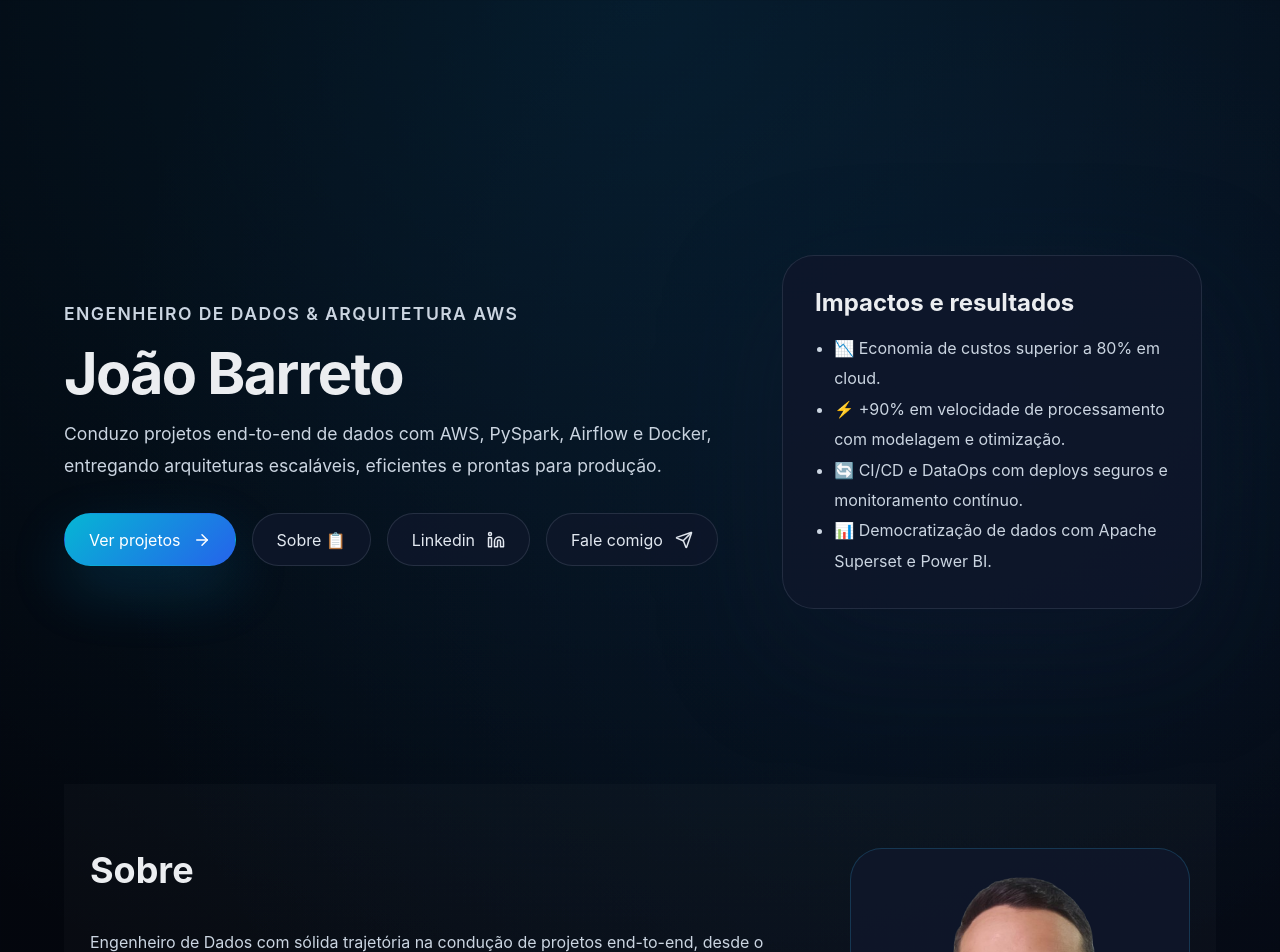
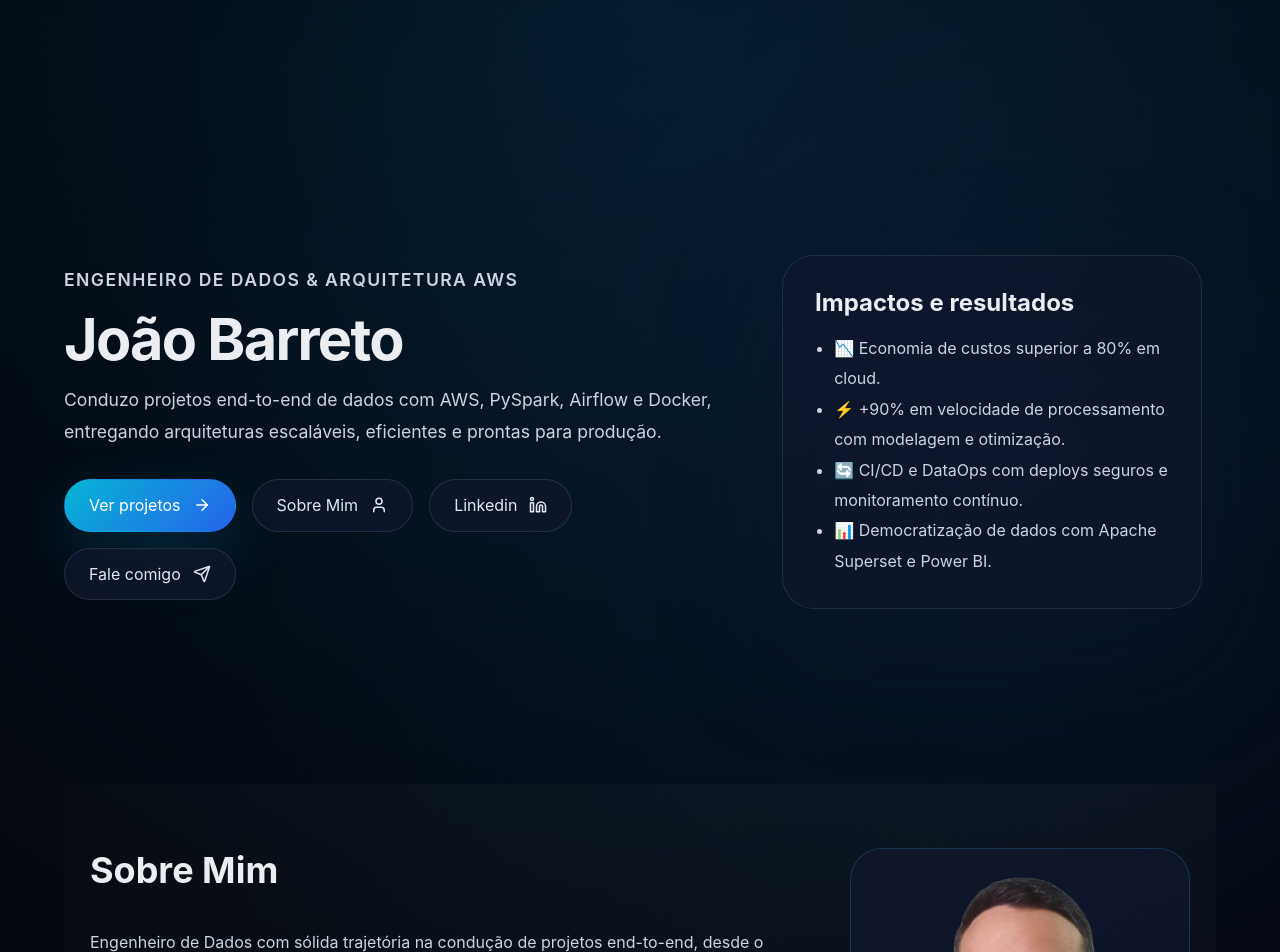
Before and after one commit to joaobarreto27/portifolio_jvbarreto, a React (Vite) app: page / in a window 1280 px wide. Shown: the top 952 px of the page. Built offline with nearby package versions, Linux system fonts and the light colour scheme.

Commit message:
feat(app): atualiza ícone do botão sobre mim

```diff
--- a/src/App.tsx
+++ b/src/App.tsx
@@ -1,4 +1,4 @@
-import { Send, Cloud, Database, Settings, Sparkles, ArrowRight, Github, Linkedin, MapPin } from 'lucide-react';
+import { Send, Cloud, Database, Settings, Sparkles, ArrowRight, Github, Linkedin, MapPin, User } from 'lucide-react';
 import { CheckCircle } from 'lucide-react';
 
 const linkedInUrl = 'https://www.linkedin.com/in/jo%C3%A3o-vitor-barreto-495a6a222/';
@@ -78,7 +78,7 @@ function App() {
               Ver projetos <ArrowRight size={18} />
             </a>
             <a className="button button-secondary" href="#about">
-              Sobre 📋
+              Sobre Mim <User size={18} />
             </a>
             <a className="button button-secondary" href={linkedInUrl} target="_blank" rel="noreferrer">
               Linkedin <Linkedin size={18} />
@@ -105,7 +105,7 @@ function App() {
         <div className="section-inner">
           <div className="about-grid">
             <div className="about-content">
-              <h2>Sobre</h2>
+              <h2>Sobre Mim</h2>
               <p>
                 Engenheiro de Dados com sólida trajetória na condução de projetos
                 end-to-end, desde o levantamento de requisitos até a entrega final de
```
